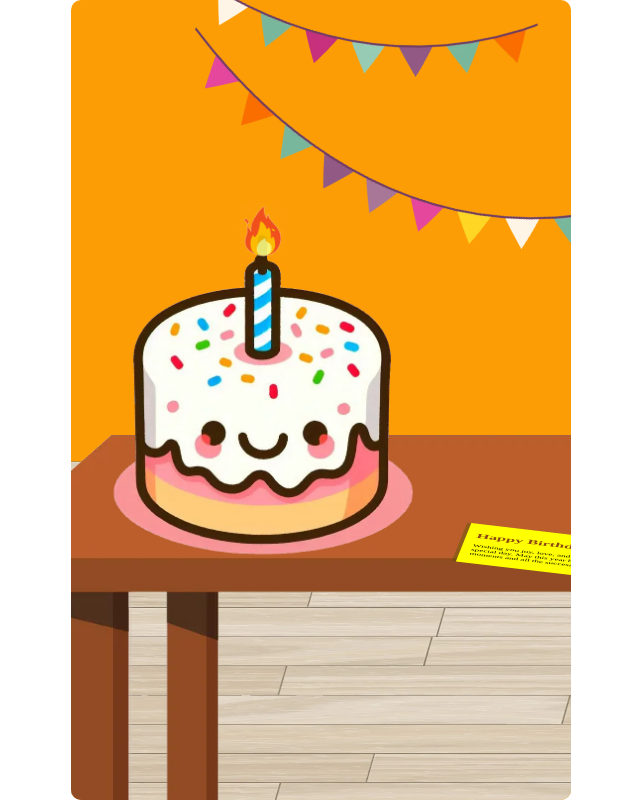
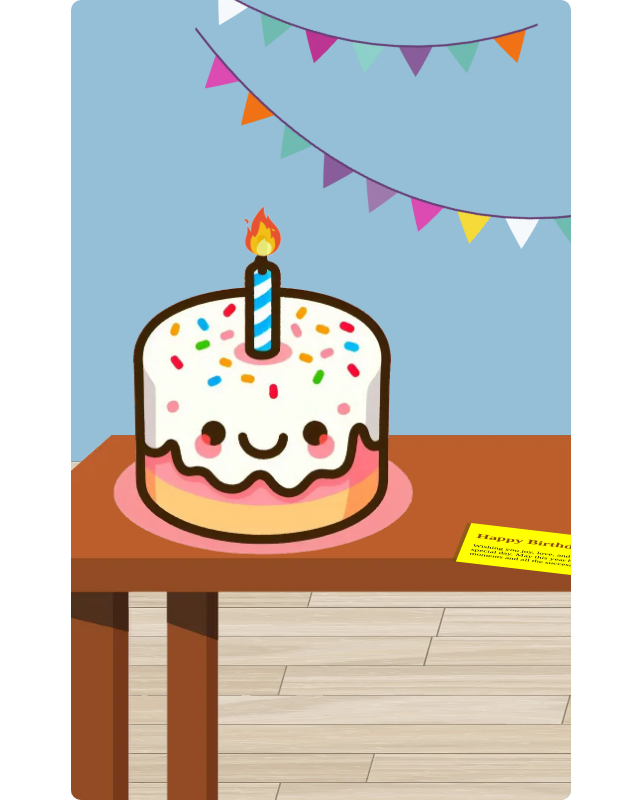
Before and after one commit to hprasetyou/greeting, a React (Create React App) app: page / in a window 1280 px wide. Shown: the whole page, without its empty margins (319-959 px from the left). Built offline with nearby package versions, Linux system fonts and the light colour scheme; a web font is replaced by a local one.

Commit message:
change wall color

```diff
--- a/src/css/App.css
+++ b/src/css/App.css
@@ -21,7 +21,7 @@ body {
   position: relative;
   min-height: inherit;
   border-radius: 10px;
-  background: #fc9d05;
+  background: #95bed7;
   overflow: hidden;
 }
 
```
